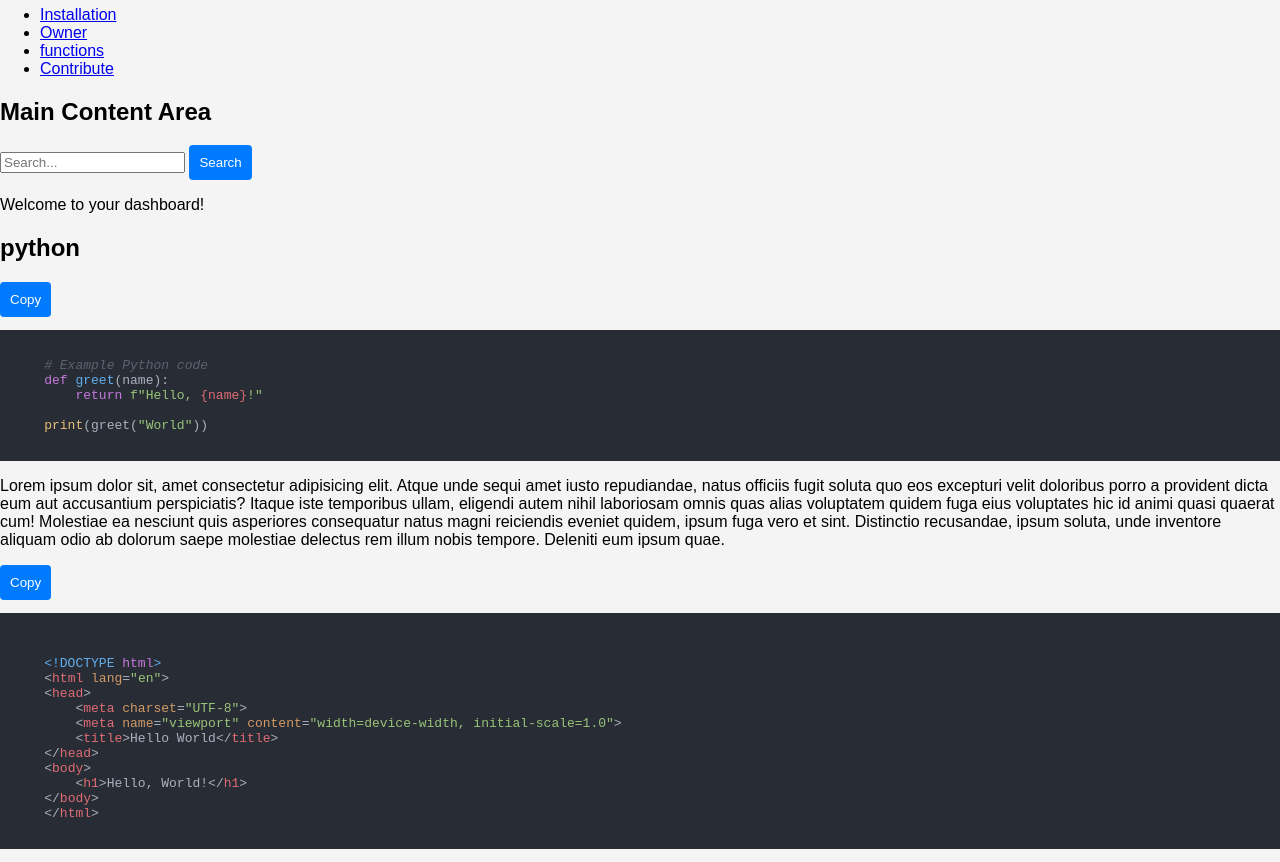
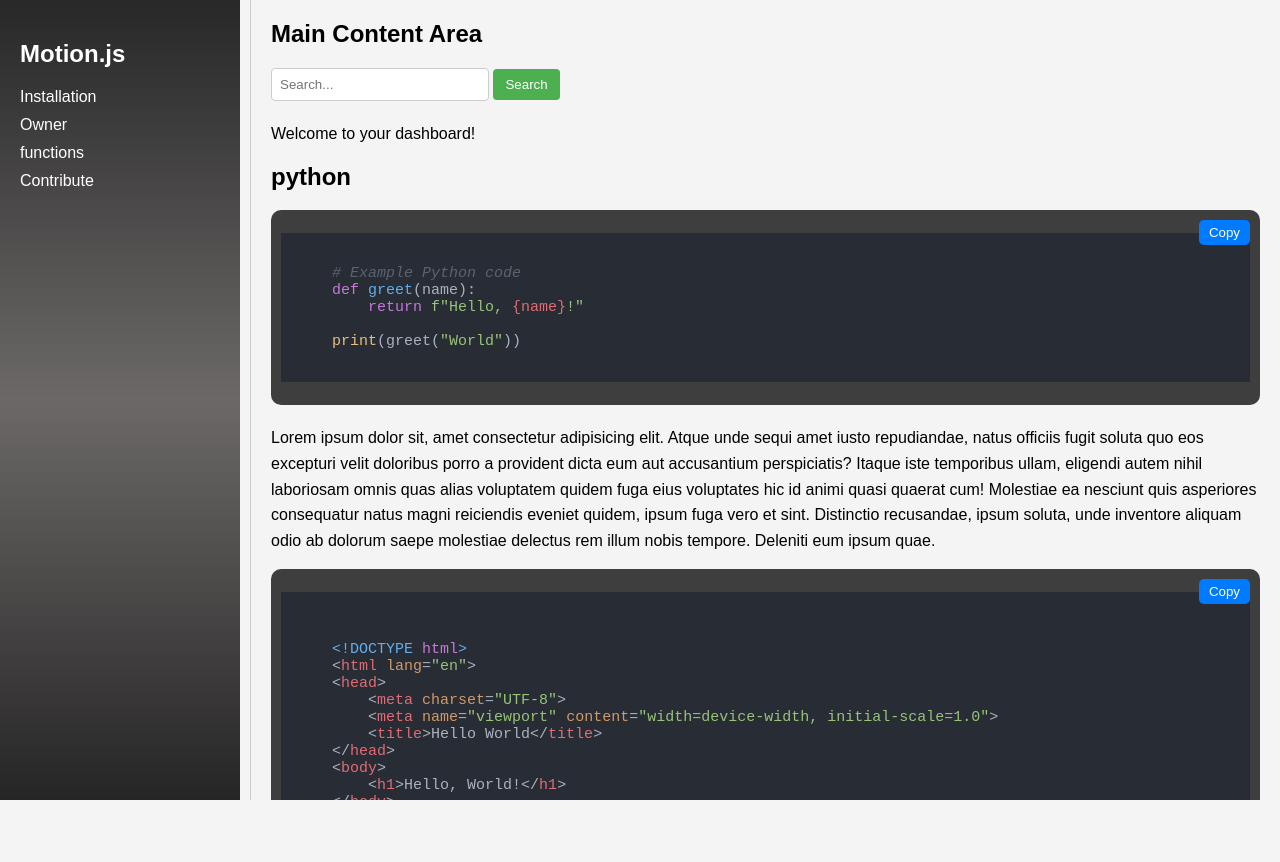
Before and after one commit to kunalatmosoft/atmoclock, a plain HTML site: page index.html in a window 1280 px wide. After the commit the page ends 800 px from the top, so only its background shows below. Drawn offline with nearby package versions, Linux system fonts and the light colour scheme; files that its build step writes are made by us from their sources; a script that the page names is missing.

Commit message:
Update style index.html

```diff
--- a/index.html
+++ b/index.html
@@ -5,6 +5,132 @@
   <meta name="viewport" content="width=device-width, initial-scale=1.0">
   <title>Dashboard</title>
   <link rel="stylesheet" href="style.css">
+  <style>
+    body {
+    font-family: Arial, sans-serif;
+    margin: 0;
+    padding: 0;
+  }
+
+  .dashboard {
+    display: flex;
+    height: 100vh;
+  }
+
+  .sidebar {
+    width: 200px; /* Default width */
+    background: linear-gradient(to bottom, #282828, #6c6868, #262525); /* Gradient background */
+    color: #fff;
+    padding: 20px;
+    position: fixed;
+    left: 0;
+    top: 0;
+    bottom: 0;
+  }
+
+  /* Media query for smaller screens */
+  @media screen and (max-width: 68px) {
+    .sidebar {
+      width: 180px; /* Adjusted width for smaller screens */
+    }
+  }
+
+  /* Media query for even smaller screens */
+  @media screen and (max-width: 576px) {
+    .sidebar {
+      width: 120px; /* Further adjusted width for very small screens */
+    }
+  }
+
+  .sidebar h2 {
+    margin-bottom: 20px;
+  }
+
+  .sidebar ul {
+    list-style-type: none;
+    padding: 0;
+  }
+
+  .sidebar ul li {
+    margin-bottom: 10px;
+  }
+
+  .sidebar ul li a {
+    color: #fff;
+    text-decoration: none;
+  }
+
+  .content {
+    flex: 1;
+    padding: 20px;
+    margin-left: 250px;
+    overflow-y: auto;
+    background-color: #f4f4f4; /* Background color for content */
+    border-left: 1px solid #ccc; /* Border to separate sidebar from content */
+  }
+
+  .content h2 {
+    margin-top: 0;
+  }
+
+  .content p {
+    line-height: 1.6;
+  }
+  .search-bar {
+    margin-bottom: 20px;
+  }
+
+  .search-bar input[type="text"] {
+    padding: 8px;
+    width: 200px;
+    border: 1px solid #ccc;
+    border-radius: 4px;
+  }
+
+  .search-bar button {
+    padding: 8px 12px;
+    background-color: #4CAF50;
+    color: white;
+    border: none;
+    border-radius: 4px;
+    cursor: pointer;
+  }
+
+  .search-bar button:hover {
+    background-color: #45a049;
+  }
+
+  .code-container {
+    position: relative;
+    background: #3e3e3e;
+    padding: 10px;
+    border-radius: 10px;
+    overflow-x: auto;
+    margin-bottom: 20px;
+}
+
+.copy-button {
+    position: absolute;
+    top: 10px;
+    right: 10px;
+    background: #007bff;
+    color: white;
+    border: none;
+    border-radius: 5px;
+    padding: 5px 10px;
+    cursor: pointer;
+}
+
+.copy-button:hover {
+    background: #0056b3;
+}
+
+code {
+    font-family: 'Courier New', Courier, monospace;
+    font-size: 15px;
+    color: #fff;
+
+  </style>
   <link rel="stylesheet" href="https://cdnjs.cloudflare.com/ajax/libs/highlight.js/11.5.0/styles/atom-one-dark.min.css">
 </head>
 <body>
```
